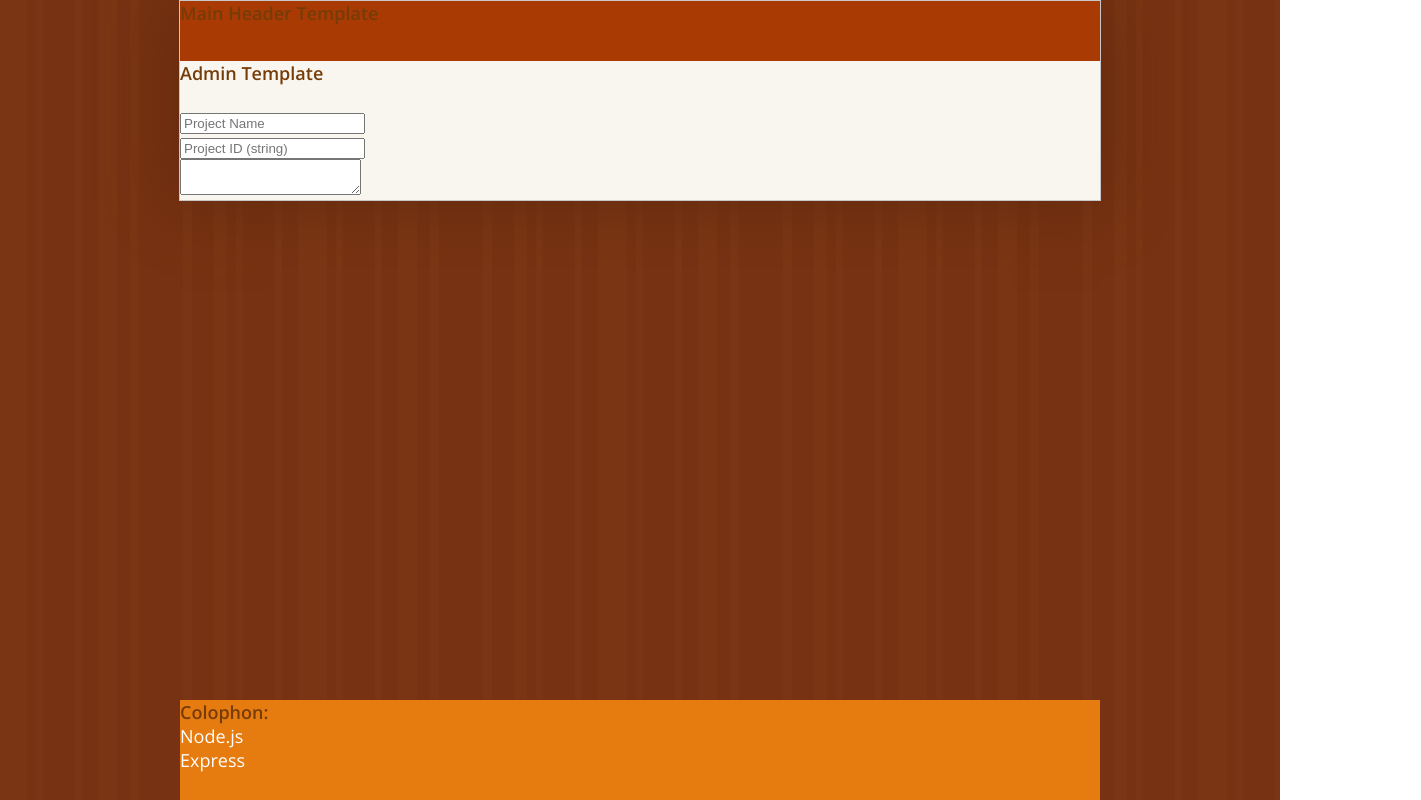
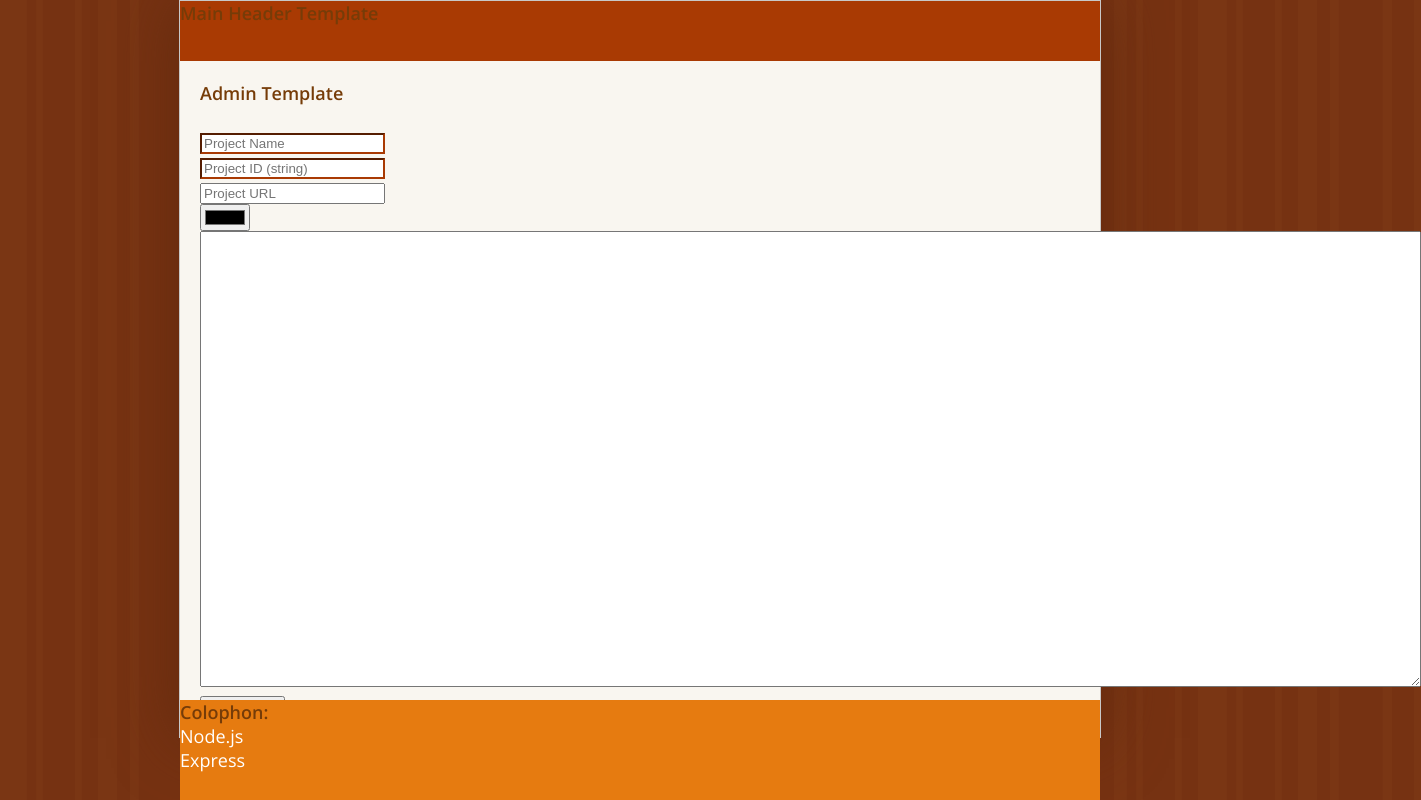
Before and after one commit to cadent/cadent-site, a website: page public/index.html in a window 1280 px wide. Shown: the whole page, 1421 px wide, since content can reach past the window. Drawn offline with nearby package versions, Linux system fonts and the light colour scheme.

Commit message:
added project form

```diff
--- a/public/css/styles.less
+++ b/public/css/styles.less
@@ -57,6 +57,15 @@ a:hover {
   text-decoration: underline;
 }
 
+:required {
+  border-color: @deepRed;
+ /* -webkit-box-shadow: 0 0 5px rgba(0, 0, 255, .5);
+  -moz-box-shadow: 0 0 5px rgba(0, 0, 255, .5);
+  -o-box-shadow: 0 0 5px rgba(0, 0, 255, .5);
+  -ms-box-shadow: 0 0 5px rgba(0, 0, 255, .5);
+  box-shadow: 0 0 5px rgba(0, 0, 255, .5);*/
+}
+
 /*
  * ----------------------------------------------------
  *
@@ -96,4 +105,17 @@ a:hover {
       text-decoration: underline;
     }
   }
+
+  .content {
+    width:100%;
+    padding: 20px;
+
+    .admin {
+      width: 100%;
+
+      .form {
+
+      }
+    }
+  }
 }
--- a/public/tpl/AdminView.html
+++ b/public/tpl/AdminView.html
@@ -1,9 +1,17 @@
-<strong>Admin Template</strong>
-<br><br>
-<form id="project_form">
-	<input id="name" type="text" placeholder="Project Name"/>
-	<br>
-	<input id="pid" type="text" placeholder="Project ID (string)"/>
-	<br>
-	<textarea id="desc"></textarea>
-</form>
+<div class="admin">
+	<strong>Admin Template</strong>
+	<br><br>
+	<form action="#">
+		<input id="name" type="text" placeholder="Project Name" required/>
+		<br>
+		<input id="pid" type="text" placeholder="Project ID (string)" required/>
+		<br>
+		<input id="url" type="url" placeholder="Project URL" />
+		<br>
+		<input type="color" />
+		<br>
+		<textarea id="desc" rows="30" cols="150"></textarea>
+		<br>
+		<input type="submit" value="Add Project"/>
+	</form>
+</div>
```
Also changed, not shown: public/css/styles.css.
